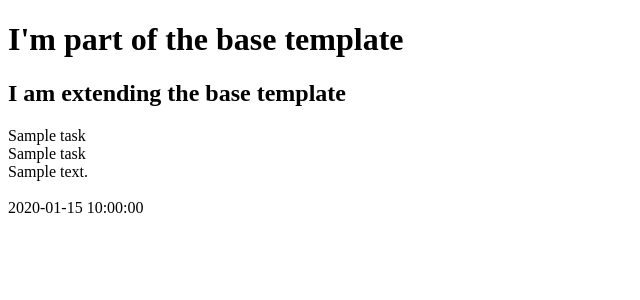
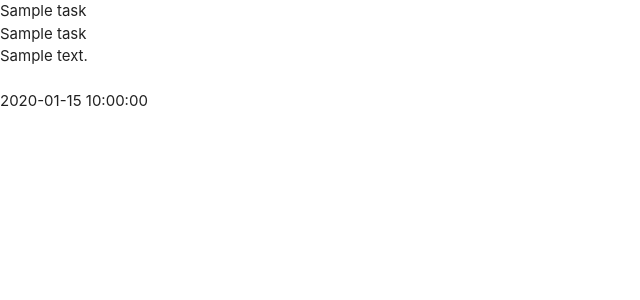
Before and after one commit to T254-bot/task-manager-project, a Flask app: page / in a window 1280 px wide. Shown: the top 300 px of the page, without its empty margins (0-640 px from the left). Run offline with Flask 3, Linux system fonts and the light colour scheme; a database or web service that is not in the repository returns one stand-in record (values such as "Sample title"); some libraries are stand-ins or nearby versions.

Commit message:
Removes test header elements. Adds framework css link to head of base.html

```diff
--- a/templates/base.html
+++ b/templates/base.html
@@ -3,11 +3,13 @@
 <head>
     <meta charset="UTF-8">
     <meta name="viewport" content="width=device-width, initial-scale=1.0">
+    <link rel="stylesheet" href="https://cdnjs.cloudflare.com/ajax/libs/materialize/1.0.0/css/materialize.min.css">
     <title>Task Manager</title>
 </head>
 <body>
-    <h1>I'm part of the base template</h1>
+
     {% block content %}
     {% endblock %}
+
 </body>
 </html>
--- a/templates/tasks.html
+++ b/templates/tasks.html
@@ -1,7 +1,6 @@
 {% extends "base.html" %}
 {% block content %}
 
-    <h2>I am extending the base template</h2>
 
     {% for task in tasks %}
         {{ task.task_name }}<br>
```
